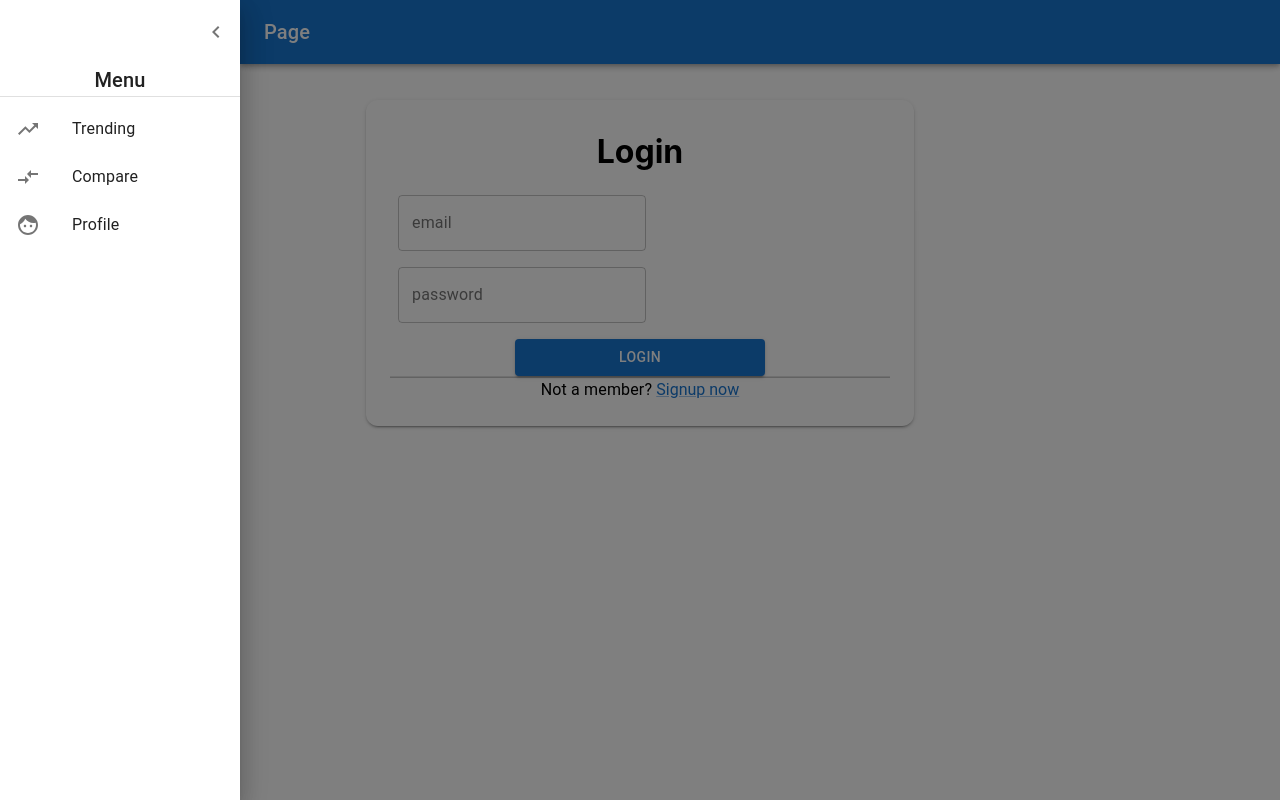
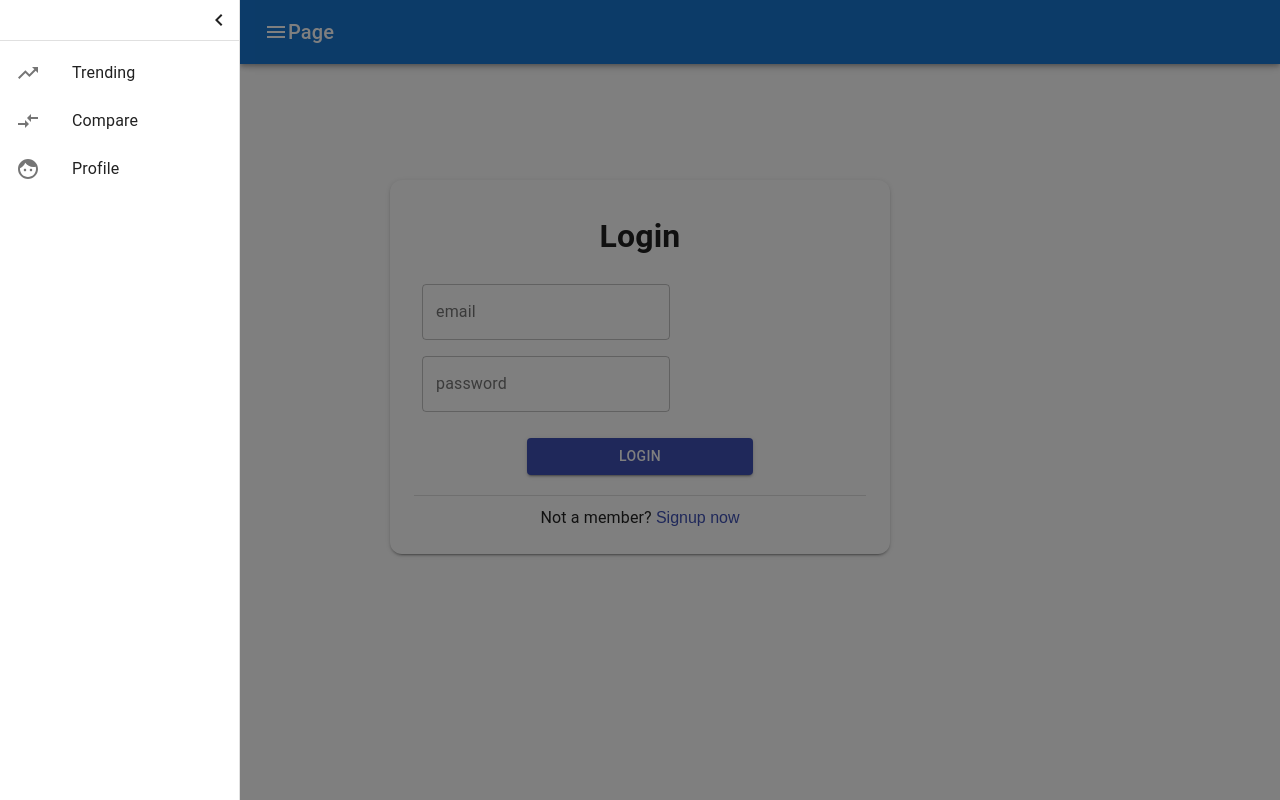
Before and after one commit to MatanNoach/StocksApp, a React (Create React App) app: page / in a window 1280 px wide. Both pictures are taken after a click on the button 44 px from the left and 32 px from the top of the page. Built offline with nearby package versions, Linux system fonts and the light colour scheme.

Commit message:
working mui sidebar

```diff
--- a/package.json
+++ b/package.json
@@ -9,6 +9,7 @@
     "@material-ui/icons": "^4.11.2",
     "@mui/icons-material": "^5.0.0",
     "@mui/material": "^5.0.0",
+    "@mui/styles": "^5.0.0",
     "@nivo/api": "^0.73.1",
     "@testing-library/jest-dom": "^5.14.1",
     "@testing-library/react": "^11.2.7",
--- a/src/components/Pages/Login.js
+++ b/src/components/Pages/Login.js
@@ -1,5 +1,5 @@
 import React, { Component } from "react";
-import { Button, Divider, Typography, Link } from "@mui/material";
+import { Button, Divider, Typography, Link } from "@material-ui/core";
 import Field from "../Common/Field";
 import * as Yup from "yup";
 import { withFormik } from "formik";
@@ -28,7 +28,7 @@ class Login extends Component {
           borderRadius: "12px",
           boxShadow: 2,
           // nestes - direct child - each type - margin 1
-          "& >*": { m: 1 },
+          "& > *": { m: 1 },
         }}
       >
         <h1>Login</h1>
@@ -38,7 +38,7 @@ class Login extends Component {
             width: "100%",
             flexDirection: "column",
             alignItems: "flex-start",
-            "& > *": { m: 1 },
+            "& >*": { m: 1 },
           }}
         >
           {fields.map((f, i) => {
@@ -66,11 +66,11 @@ class Login extends Component {
           color="primary"
           data-flag="login"
           onClick={this.props.handleSubmit}
-          style={{ width: "50%" }}
+          style={{ width: "50%",margin:"10px"}}
         >
           Login
         </Button>
-        <Divider style={{ width: "100%" }} />
+        <Divider style={{ width: "100%",margin:"10px"}} />
         <Typography>
           Not a member?&nbsp;
           <Link
@@ -78,7 +78,7 @@ class Login extends Component {
             component="button"
             onClick={this.props.handleSubmit}
             data-flag="signUp"
-            style={{ fontSize: 16 }}
+            style={{ fontSize: 16}}
           >
             Signup now
           </Link>
--- a/src/components/Sidebar.js
+++ b/src/components/Sidebar.js
@@ -1,24 +1,38 @@
-import{ Component } from "react";
+import { Component } from "react";
+import { Divider, Drawer, IconButton, Box } from "@mui/material";
+import ChevronLeftIcon from "@mui/icons-material/ChevronLeft";
+import ChevronRightIcon from "@mui/icons-material/ChevronRight";
 import SidebarMenu from "./SidebarMenu";
-import { ChevronLeft } from "@material-ui/icons";
-import { Divider, IconButton, Drawer, Typography } from "@material-ui/core";
+
 
 class Sidebar extends Component {
   render() {
     return (
       <Drawer
-        classes={{ paper: this.props.styleClasses.drawerPaper }}
-        varient="permanent"
         open={this.props.open}
+        sx={{
+          width: this.props.width,
+          flexShrink: 0,
+          "& .MuiDrawer-paper": {
+            width: this.props.width,
+            boxSizing: "border-box",
+          },
+        }}
+        variant="persistant"
+        anchor="left"
       >
-        <div className={this.props.styleClasses.sidebarIcon}>
+        <Box
+          sx={{
+            display: "flex",
+            alignItems: "center",
+            p: 1,
+            justifyContent: "flex-end",
+          }}
+        >
           <IconButton onClick={this.props.handleDrawer}>
-            <ChevronLeft />
+            {this.props.open ? <ChevronLeftIcon /> : <ChevronRightIcon />}
           </IconButton>
-        </div>
-        <Typography component="h1" variant="h6" noWrap style={{textAlign:"center"}}>
-            Menu
-        </Typography>
+        </Box>
         <Divider />
         <SidebarMenu />
       </Drawer>
--- a/src/components/Topbar.js
+++ b/src/components/Topbar.js
@@ -1,13 +1,9 @@
 import { Component } from "react";
-// import { AppBar, IconButton, Typography, Grid } from "@material-ui/core";
-// import ToolBar from "@material-ui/core/ToolBar";
-// import MenuIcon from "@material-ui/icons/Menu";
-// import LogoutButton from "./LogoutButton";
 import LogoutButton from "./LogoutButton";
 import { connect } from "react-redux";
 import MuiAppBar from "@mui/material/AppBar";
 import { styled } from "@mui/system";
-import { createTheme, IconButton, Toolbar, Typography } from "@mui/material";
+import { createTheme, IconButton, Toolbar, Typography,Box } from "@mui/material";
 import { ThemeProvider } from "@mui/system";
 import MenuIcon from "@mui/icons-material/Menu";
 const theme = createTheme();
@@ -40,25 +36,35 @@ class Topbar extends Component {
   render() {
     return (
       <ThemeProvider theme={theme}>
+        <Box sx={{display:"flex"}}>
           <AppBar
             position="fixed"
             open={this.props.open}
             drawerWidth={this.props.drawerWidth}
+            sx={{ flexGrow: 1 }}
           >
             <Toolbar>
-            <Typography component="h1" variant="h6" color="inherit" noWrap>
               <IconButton
                 onClick={this.props.handleDrawer}
                 color="inherit"
-                sx={{ ...(this.props.open && { display: "none" }) }}
+                edge="start"
+                sx={{ mr: 2, ...(this.props.open && { display: "none" }) }}
               >
                 <MenuIcon />
               </IconButton>
+              <Typography
+                component="h1"
+                variant="h6"
+                color="inherit"
+                noWrap
+                sx={{flexGrow: 1 }}
+              >
                 Page
               </Typography>
               {this.props.auth.token ? <LogoutButton /> : null}
             </Toolbar>
           </AppBar>
+        </Box>
       </ThemeProvider>
     );
   }
--- a/src/components/Wrapper.js
+++ b/src/components/Wrapper.js
@@ -3,56 +3,11 @@ import { withStyles } from "@material-ui/core/styles";
 
 import Sidebar from "./Sidebar";
 import Topbar from "./Topbar";
+import { Box } from "@mui/system";
+import CssBaseline from "@mui/material/CssBaseline";
 
 const drawerWidth = 240;
-const styles = (theme) => ({
-  root: {
-    display: "flex",
-  },
-  toolbar: {
-    paddingRight: 24,
-  },
-  appBar: {
-    position: "sticky",
-    zIndex: theme.zIndex.Drawer + 1,
-    transition: theme.transitions.create(["width", "margin"], {
-      easing: theme.transitions.easing.sharp,
-      duration: theme.transitions.duration.leavingScreen,
-    }),
-  },
-  appBarShift: {
-    marginLeft: drawerWidth,
-    width: `calc(100% - ${drawerWidth}px)`,
-    position: "sticky",
-    transition: theme.transitions.create(["width", "margin"], {
-      easing: theme.transitions.easing.sharp,
-      duration: theme.transitions.duration.enteringScreen,
-    }),
-  },
-  drawerPaper: {
-    position: "relative",
-    whiteSpace: "noWrap",
-    width: drawerWidth,
-  },
-  sidebarIcon: {
-    display: "flex",
-    alignItems: "center",
-    justifyContent: "flex-end",
-    padding: "0 px",
-    ...theme.mixins.toolbar,
-  },
-  content: {
-    flexGrow: 1,
-    padding: theme.spacing.units * 3,
-    height: "100vh",
-
-  },
-  appBarSpace: theme.mixins.toolbar,
-});
-class AdminWrapper extends Component {
-  constructor(props) {
-    super(props);
-  }
+class Wrapper extends Component {
   state = {
     open: false,
   };
@@ -63,9 +18,9 @@ class AdminWrapper extends Component {
     this.setState({ open: false });
   };
   render() {
-    const { classes } = this.props;
     return (
-      <div id="Wrapper">
+      <div>
+        <CssBaseline />
         <Topbar
           open={this.state.open}
           handleDrawer={this.handleDrawerOpen}
@@ -73,17 +28,14 @@ class AdminWrapper extends Component {
         />
         <Sidebar
           open={this.state.open}
-          styleClasses={{
-            drawerPaper: classes.drawerPaper,
-            sidebarIcon: classes.sidebarIcon,
-          }}
           handleDrawer={this.handleDrawerClose}
+          width={drawerWidth}
         />
-        <main className={classes.content}>
-          <div className={classes.appBarSpace}>{this.props.children}</div>
-        </main>
+        <Box sx={{ display: "flex", justifyContent: "center", mt: 10 }}>
+          {this.props.children}
+        </Box>
       </div>
     );
   }
 }
-export default withStyles(styles)(AdminWrapper);
+export default Wrapper;
```
Also changed, not shown: 1 other file (tests, documents, lock files or other folders). Lines whose indentation alone changed are shown as unchanged.
